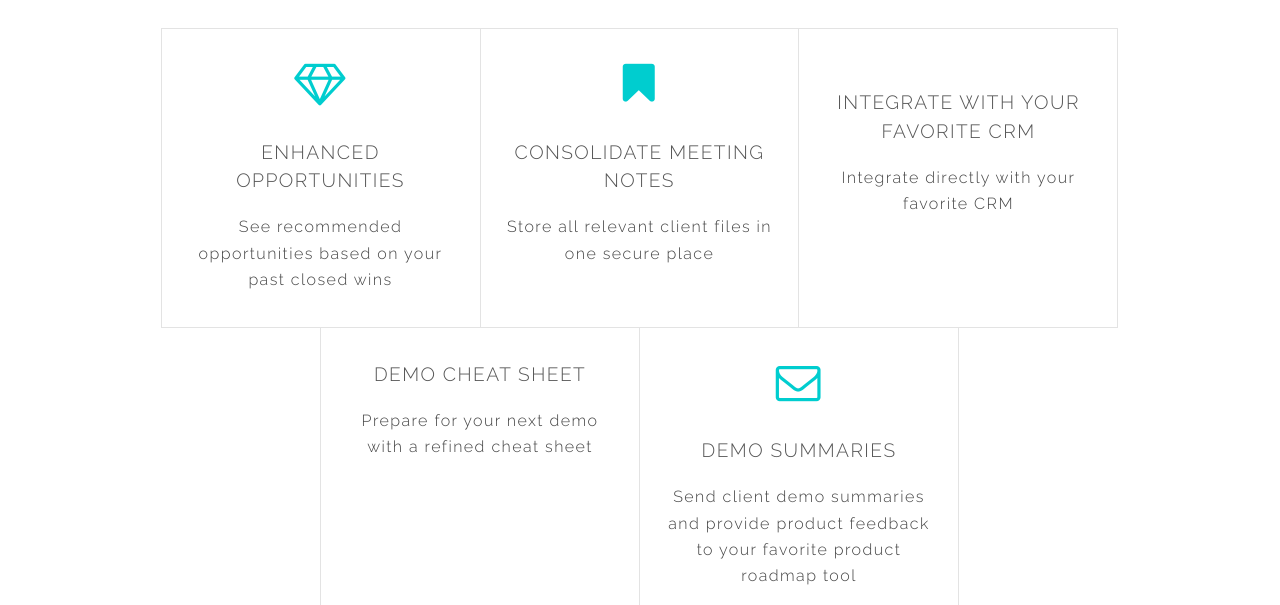
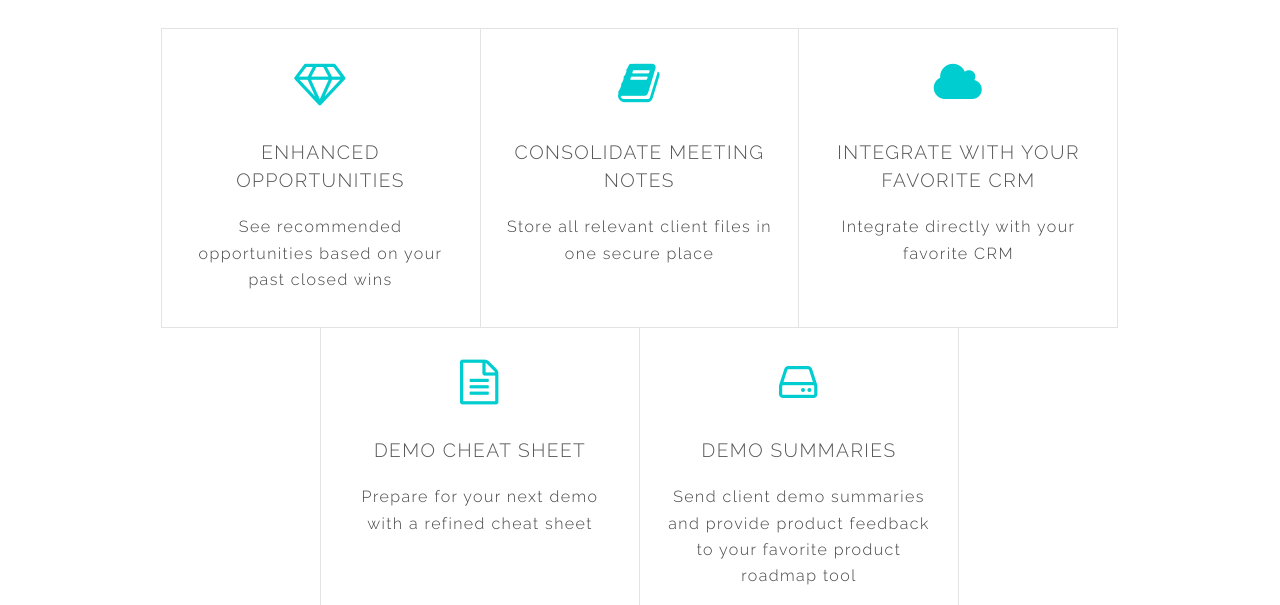
Before and after one commit to bigcurry/proofify, a plain HTML site: page index.html in a window 1280 px wide. Shown: the part 578-1183 px from the top of the page. Drawn offline with Linux system fonts and the light colour scheme.

Commit message:
updated icons

```diff
--- a/index.html
+++ b/index.html
@@ -34,22 +34,22 @@
 							<p>See recommended opportunities based on your past closed wins</p>
 						</div>
 						<div class="feature">
-							<i class="fa fa-bookmark"></i>
+							<i class="fa fa-book"></i>
 							<h3>Consolidate Meeting Notes</h3>
 							<p>Store all relevant client files in one secure place</p>
 						</div>
 						<div class="feature">
-							<i class="fas fa-cloud"></i>
+							<i class="fa fa-cloud"></i>
 							<h3>Integrate with your favorite CRM</h3>
 							<p>Integrate directly with your favorite CRM</p>
 						</div>
 						<div class="feature">
-							<i class="far fa-comment-alt"></i>
+							<i class="fa fa-file-text-o"></i>
 							<h3>Demo Cheat Sheet</h3>
 							<p>Prepare for your next demo with a refined cheat sheet</p>
 						</div>
 						<div class="feature">
-							<i class="fa fa-envelope-o"></i>
+							<i class="fa fa-hdd-o"></i>
 							<h3>Demo Summaries</h3>
 							<p>Send client demo summaries and provide product feedback to your favorite product roadmap tool</p>
 						</div>
```
